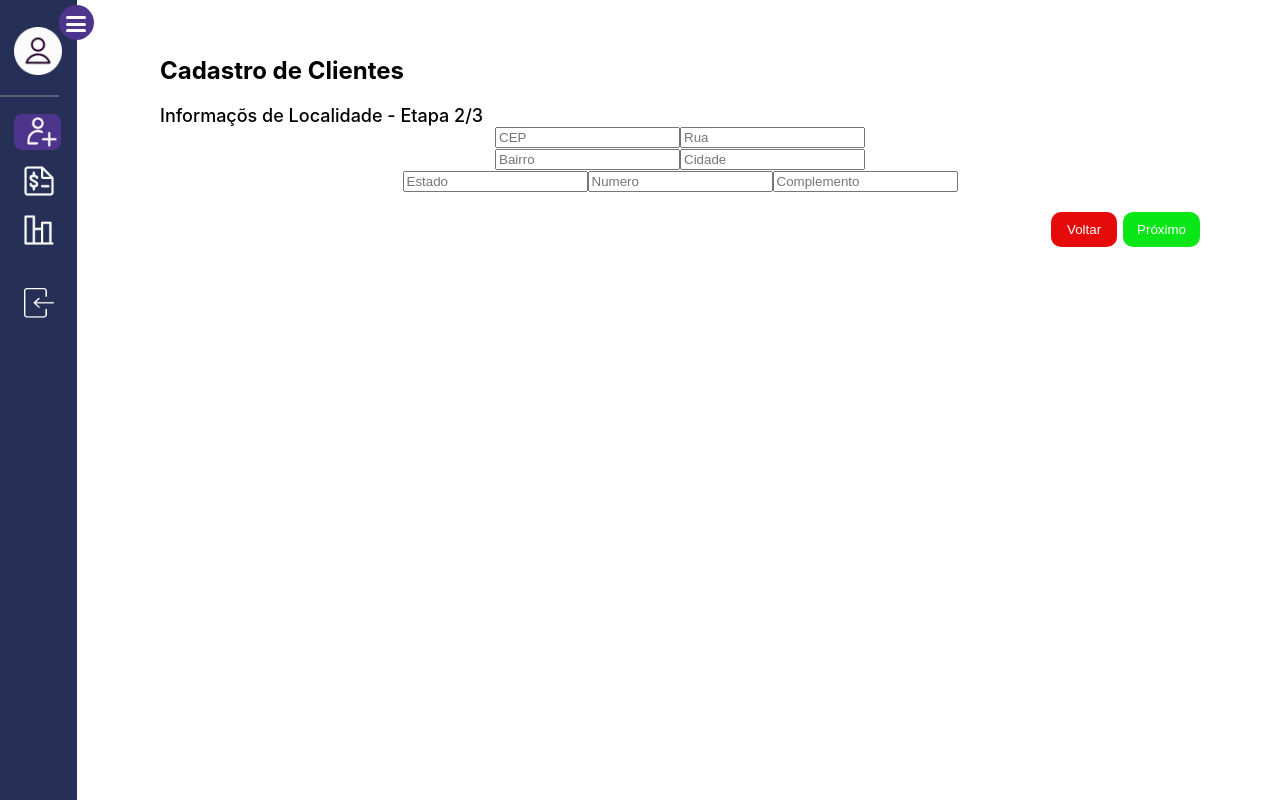
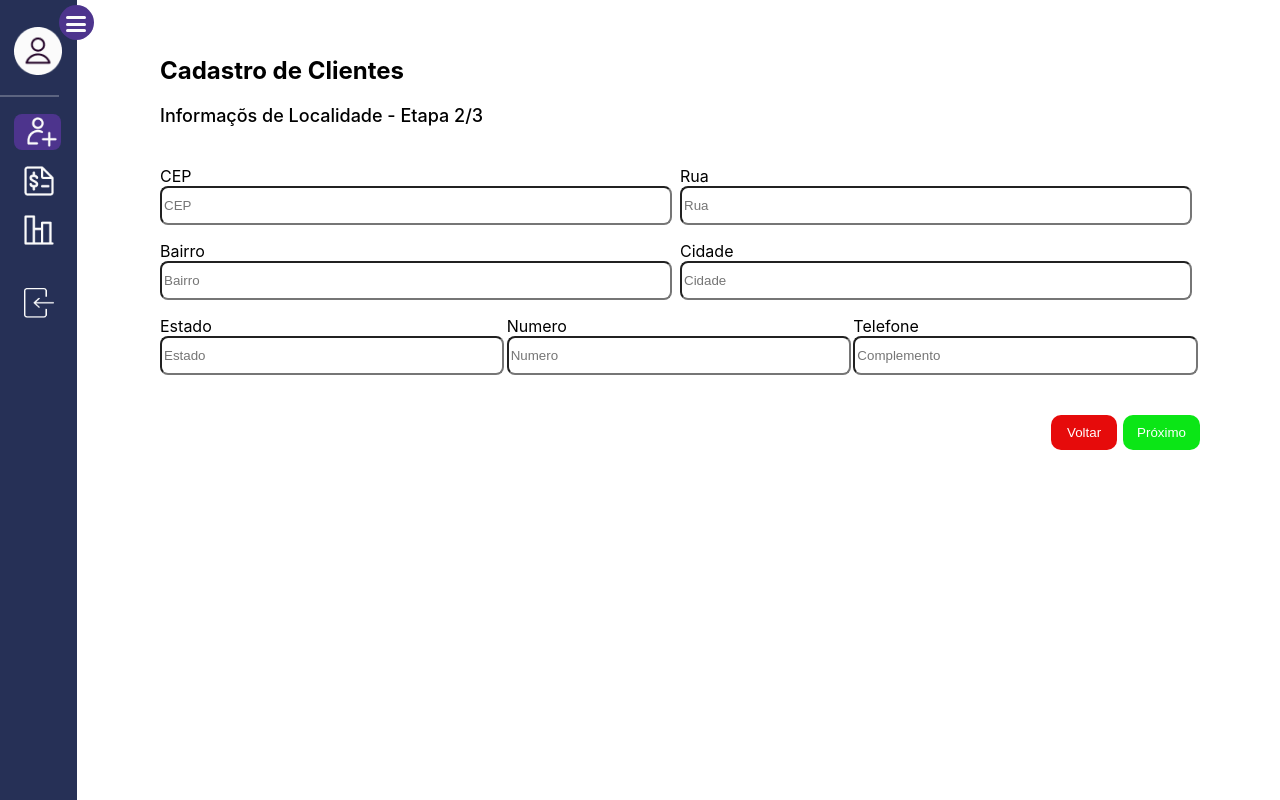
Before and after one commit to CopiloTTeam/front-end, a React (Create React App) app: page /Cadastro in a window 1280 px wide. Both pictures are taken after a click on the button "Próximo". Built offline with nearby package versions, Linux system fonts and the light colour scheme.

Commit message:
95% da finalização dos formulários

```diff
--- a/src/components/CadastroCliente/localInfo.js
+++ b/src/components/CadastroCliente/localInfo.js
@@ -3,41 +3,61 @@ import React from 'react'
 function LocalInfo({ formData, setFormData }) {
   return (
     <div className='container'>
-      <div className='row-1'>
+      <div className='row-cn'>
+        <div className='bx-input'>
+          <p>CEP</p>
           <input type="number"
             placeholder='CEP'
             value={formData.cep}
             onChange={(event) => setFormData({ ...formData, cep: event.target.value })}
           />
+        </div>
+        <div className='bx-input'>
+          <p>Rua</p>
           <input type="text"
             placeholder='Rua'
             value={formData.rua}
             onChange={(event) => setFormData({ ...formData, rua: event.target.value })}
           />
         </div>
-      <div className='row-2'>
+      </div>
+      <div className='row-cn'>
+        <div className='bx-input'>
+          <p>Bairro</p>
           <input type="text"
             placeholder='Bairro'
             value={formData.bairro}
             onChange={(event) => setFormData({ ...formData, bairro: event.target.value })}
           />
+        </div>
+        <div className='bx-input'>
+          <p>Cidade</p>
           <input type="text"
             placeholder='Cidade'
             value={formData.cidade}
             onChange={(event) => setFormData({ ...formData, cidade: event.target.value })}
           />
         </div>
-      <div className='row-3'>
+      </div>
+      <div className='row-cn'>
+        <div className='bx-input'>
+          <p>Estado</p>
           <input type="text"
             placeholder='Estado'
             value={formData.estado}
             onChange={(event) => setFormData({ ...formData, estado: event.target.value })}
           />
+        </div>
+        <div className='bx-input'>
+          <p>Numero</p>
           <input type="number"
             placeholder='Numero'
             value={formData.numero}
             onChange={(event) => setFormData({ ...formData, numero: event.target.value })}
           />
+        </div>
+        <div className='bx-input'>
+          <p>Telefone</p>
           <input type="text"
             placeholder='Complemento'
             value={formData.complemento}
@@ -45,6 +65,7 @@ function LocalInfo({ formData, setFormData }) {
           />
         </div>
       </div>
+    </div>
   )
 }
 
--- a/src/components/CadastroCliente/personalInfo.js
+++ b/src/components/CadastroCliente/personalInfo.js
@@ -4,7 +4,7 @@ import '../../styles/multistepForm.css'
 function PersonalInfo({ formData, setFormData }) {
   return (
     <div className='container'>
-      <div className='row-1'>
+      <div className='row-cn'>
         <div className='bx-input'>
           <p>Nome Completo</p>
           <input type="text"
@@ -21,7 +21,7 @@ function PersonalInfo({ formData, setFormData }) {
             onChange={(event) => setFormData({ ...formData, cpf: event.target.value })} />
         </div>
       </div>
-      <div className='row-2'>
+      <div className='row-cn'>
         <div className='bx-input'>
           <p>Email</p>
           <input type="text"
@@ -37,7 +37,7 @@ function PersonalInfo({ formData, setFormData }) {
             onChange={(event) => setFormData({ ...formData, data: event.target.value })} />
         </div>
       </div>
-      <div className='row-3'>
+      <div className='row-cn'>
         <div className='bx-input'>
           <p>Tlefone</p>
           <input type="number"
--- a/src/components/CreateBoleto/CobrancaInfo.js
+++ b/src/components/CreateBoleto/CobrancaInfo.js
@@ -1,26 +1,37 @@
 import React from 'react'
 
-function CobrancaInfo ({ formData, setFormData }) {
+function CobrancaInfo({ formData, setFormData }) {
   return (
     <div className='container'>
-      <div className='row-1'>
+      <div className='row-cn'>
+        <div className='bx-input'>
+          <p>Nome do Produto</p>
           <input type="text"
             placeholder='Nome do Produto'
             value={formData.nomeProduto}
             onChange={(event) => setFormData({ ...formData, nomeProduto: event.target.value })}
           />
         </div>
-      <div className='row-2'>
+      </div>
+      <div className='row-cn'>
+        <div className='bx-input'>
+          <p>Valor Total</p>
           <input type="number"
             placeholder='Valor Total'
             value={formData.valorTotal}
             onChange={(event) => setFormData({ ...formData, valorTotal: event.target.value })}
           />
+        </div>
+        <div className='bx-input'>
+          <p>Numero Total de Parcelas</p>
           <input type="number"
             placeholder='Numero de Parcelas '
             value={formData.numeroParcelas}
             onChange={(event) => setFormData({ ...formData, numeroParcelas: event.target.value })}
           />
+        </div>
+        <div className='bx-input'>
+          <p>Data de Vencimento</p>
           <input type="date"
             placeholder='Data de Vencimento '
             value={formData.dataVencimento}
@@ -28,6 +39,7 @@ function CobrancaInfo ({ formData, setFormData }) {
           />
         </div>
       </div>
+    </div>
   )
 }
 
--- a/src/components/CreateBoleto/PessoalInfo.js
+++ b/src/components/CreateBoleto/PessoalInfo.js
@@ -1,27 +1,36 @@
 import React from 'react'
 import '../../styles/multistepForm.css'
 
-function PessoalInfo ({ formData, setFormData }) {
+function PessoalInfo({ formData, setFormData }) {
   return (
     <div className='container'>
-      <div className='row-1'>
+      <div className='row-cn'>
+        <div className='bx-input'>
+          <p>CPF</p>
           <input type="text"
             placeholder='CPF'
             value={formData.cpf}
             onChange={(event) => setFormData({ ...formData, cpf: event.target.value })}
           />
+        </div>
+        <div className='bx-input'>
+          <p>Nome Completo</p>
           <input type="text"
             placeholder='Nome Completo'
             value={formData.nome}
             onChange={(event) => setFormData({ ...formData, nome: event.target.value })} />
         </div>
-      <div className='row-2'>
+      </div>
+      <div className='row-cn'>
+        <div className='bx-input'>
+          <p>Email</p>
           <input type="text"
             placeholder='Email'
             value={formData.email}
             onChange={(event) => setFormData({ ...formData, email: event.target.value })} />
         </div>
       </div>
+    </div>
   )
 }
 
--- a/src/styles/multistepForm.css
+++ b/src/styles/multistepForm.css
@@ -36,17 +36,34 @@
     display: flex;
     justify-content: center;
     flex-direction: column;
-    align-items: center;
+    margin: 2rem 0;
 }
 .container .row{
     width: 100%;
     border: 1px solid #000;
+        margin: 1rem 0;
+}
+
+.container .row-cn{
+    width: 100%;
+    display: flex;
+    margin: 0.5rem 0;
+}
+.container .row-cn .bx-input{
+    width: 100%;
+}
+.container .row-cn .bx-input input{
+    width: 97%;
+    padding: 10px 2px;
+    border-radius: 8px;
 }
 
 
-
-
-
+.container .row-4{
+    width: 100%;
+    display: flex;
+        margin: 1rem 0;
+}
 
 .container .row-4 .component{
     width: 100%;
@@ -62,8 +79,8 @@
 }
 
 
-@media(max-width:725px){
-    .container .row-1 , .row-2 , .row-3 {
+@media(max-width:925px){
+    .container .row-cn {
         display: flex;
         justify-content: center;
         align-items: center;
```
Lines whose indentation alone changed are shown as unchanged.
